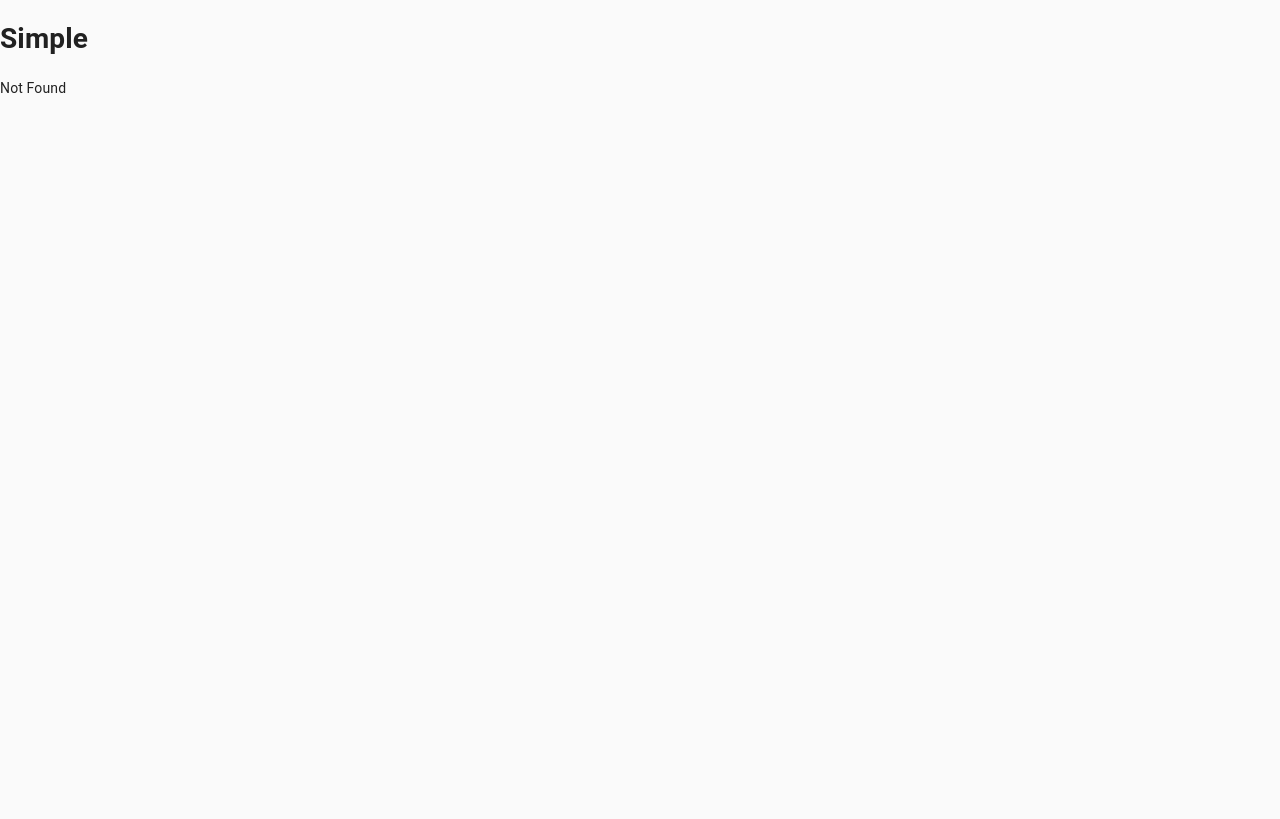
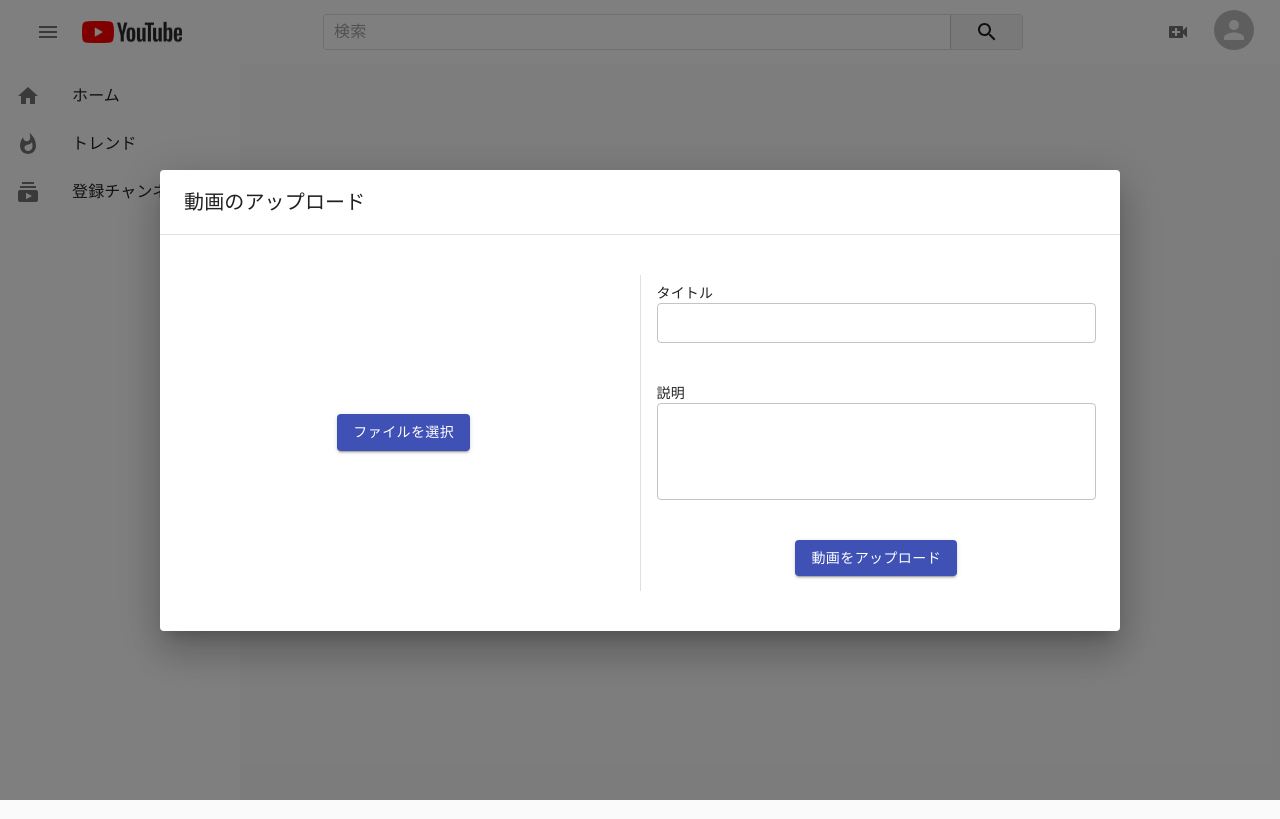
Before and after one commit to rysk1013/reactbootcamp-youtube, a React (Create React App) app: page /upload in a window 1280 px wide. Before the commit this address led to /404. Built offline with nearby package versions, Linux system fonts and the light colour scheme.

Commit message:
add:動画アップロード画面作成

```diff
--- /dev/null
+++ b/src/pages/Upload/UploadForm/index.tsx
@@ -0,0 +1,45 @@
+// src/pages/Upload/UploadForm/index.tsx
+
+import { Button, TextField, Typography } from "@material-ui/core";
+
+// スタイルimport
+import useStyles from "./style";
+
+export const UploadForm = () => {
+  // スタイル生成
+  const styles = useStyles();
+  return (
+    <>
+      {/*
+        スタイル適用
+      */}
+      <label className={styles.label}>
+        <Typography variant="body2">タイトル</Typography>
+        <TextField size="small" fullWidth variant="outlined" />
+      </label>
+
+      {/*
+        スタイル適用
+      */}
+      <label className={styles.label}>
+        <Typography variant="body2">説明</Typography>
+        <TextField
+          size="small"
+          fullWidth
+          variant="outlined"
+          multiline
+          rows={4}
+        />
+      </label>
+
+      {/*
+        スタイル適用
+      */}
+      <div className={styles.butotn}>
+        <Button variant="contained" color="primary">
+          動画をアップロード
+        </Button>
+      </div>
+    </>
+  );
+};
--- /dev/null
+++ b/src/pages/Upload/UploadForm/style.ts
@@ -0,0 +1,15 @@
+// src/pages/Upload/UploadForm/style.tsを作成
+// style.tsのコード
+
+import { makeStyles } from "@material-ui/core";
+
+export default makeStyles({
+  label: {
+    display: "block",
+    paddingBottom: 40,
+  },
+  butotn: {
+    display: "flex",
+    justifyContent: "center",
+  },
+});
--- /dev/null
+++ b/src/pages/Upload/VideoSelector/index.tsx
@@ -0,0 +1,116 @@
+// src/pages/Upload/VideoSelector/index.tsx
+
+import { Button, CardMedia, Grid, Typography } from "@material-ui/core";
+
+import { useState, useRef, ChangeEvent, useEffect } from "react";
+
+// スタイルimport
+import useStyles from "./style";
+
+export const VideoSelect = () => {
+  // スタイル生成
+  const styles = useStyles();
+
+  const [file, setFile] = useState<File>();
+  const [videoURL, setVideoURL] = useState<string>();
+
+
+  // 追加
+  // サムネイルの画像URLを格納する配列state
+  const [thumbnailURLs, setThumbnailURLs] = useState<string[]>([]);
+
+  // サムネイルを生成する関数
+  const createThumbnail = (videoRefURL: string) => {
+    // サムネイル生成のための準備
+    // canvasタグを使って、<video>のビューを転写する
+    // 詳しく知りたい方はhttps://shanabrian.com/web/javascript/canvas-image.php
+    const video = document.createElement("video");
+    const canvas = document.createElement("canvas");
+    const context = canvas.getContext("2d");
+
+
+    // <video>の動画の読み込みが終わったら、<canvas>に<video>と同じサイズにリサイズ
+    video.onloadeddata = () => {
+      canvas.width = video.videoWidth;
+      canvas.height = video.videoHeight;
+      video.currentTime = 0;
+    };
+
+    // video.currentTime が変更されるたびに呼び出される関数(onseeked)を指定する
+    // video.currentTimeの時のvideoのビュー表示を<canvas>に転写して画像を生成
+    // video.currentTime が動画の最後になるまで繰り返す
+    video.onseeked = () => {
+      if (video.currentTime >= video.duration || !context) return;
+
+      //  <video>のビューを<canvas>に転写
+      context.drawImage(video, 0, 0);
+
+      // 配列のstateを更新する
+      // prev: 変更前のstateの値
+      // [...prev,canvas.toDataURL("image/jpeg")]
+      // →以前のstateを値を保ちつつ、新しい値を配列に挿入している
+      // イメージとしては、array.append(value)
+      // 詳しくは：https://zenn.dev/gunners6518/articles/4c06488cfa402e
+      setThumbnailURLs((prev) => [...prev, canvas.toDataURL("image/jpeg")]);
+      video.currentTime += Math.ceil(video.duration / 3);
+    };
+
+    // 動画の読み込み
+    video.src = videoRefURL;
+    video.load();
+  };
+
+
+  const selectedFile = (event: ChangeEvent<HTMLInputElement>) => {
+    if (event.currentTarget.files?.length) {
+      setFile(event.currentTarget.files[0]);
+    }
+  };
+  const inputRef = useRef<HTMLInputElement>(null);
+  const handleClick = () => {
+    inputRef.current?.click();
+  };
+  useEffect(() => {
+    if (file) {
+
+      // 追加
+      // videoURLをsetVideoURLとcreateThumbnailにそれぞれ渡す
+      const videoURL = URL.createObjectURL(file);
+      setVideoURL(videoURL);
+      createThumbnail(videoURL);
+    }
+
+  }, [file]);
+
+  return (
+    // スタイリング適用
+    <div className={styles.root}>
+
+
+      {videoURL && (
+        <div className={styles.full}>
+          <CardMedia component="video" src={videoURL} controls />
+
+          {/* スタイリング適用 */}
+          <Typography className={styles.textPadding}>サムネイル</Typography>
+
+          {/* スタイリング適用 */}
+          <Grid container spacing={2} className={styles.thumbnailContent}>
+            {thumbnailURLs.map((url) => {
+              return (
+                <Grid item xs={4}>
+                  <CardMedia image={url} style={{ paddingTop: "56.25%" }} />
+                </Grid>
+              );
+            })}
+          </Grid>
+        </div>
+      )}
+
+      <input type="file" hidden ref={inputRef} onChange={selectedFile} />
+
+      {/* ボタンのスタイルを調整 */}
+      {!videoURL && <Button  variant="contained" color="primary"  onClick={handleClick}>ファイルを選択</Button>}
+    </div>
+  );
+};
--- /dev/null
+++ b/src/pages/Upload/VideoSelector/style.ts
@@ -0,0 +1,21 @@
+// pages/Upload/VideoSelector/style.ts
+import { makeStyles } from "@material-ui/core";
+
+export default makeStyles({
+  root: {
+    display: "flex",
+    minHeight: 300,
+    justifyContent: "center",
+    alignItems: "center",
+  },
+  textPadding: {
+    paddingTop: 20,
+    paddingBottom: 10,
+  },
+  thumbnailContent: {
+    paddingBottom: 30,
+  },
+  full: {
+    width: "100%",
+  },
+});
--- /dev/null
+++ b/src/pages/Upload/index.tsx
@@ -0,0 +1,41 @@
+// src/pages/Upload/index.tsx
+
+import {
+  Dialog,
+  DialogTitle,
+  DialogContent,
+  Grid,
+  Divider,
+} from "@material-ui/core";
+import { UploadForm } from "./UploadForm";
+import { VideoSelect } from "./VideoSelector";
+
+// import
+import useStyles from "./style";
+
+export const Upload = () => {
+
+  // スタイル生成
+  const styles = useStyles();
+  return (
+    <Dialog fullWidth={true} maxWidth="md" open={true}>
+      <DialogTitle>動画のアップロード</DialogTitle>
+      <Divider />
+
+      {/*
+        スタイルを適用
+      */}
+      <DialogContent className={styles.body}>
+        <Grid container spacing={4}>
+          <Grid xs item>
+            <VideoSelect />
+          </Grid>
+          <Divider orientation="vertical" flexItem />
+          <Grid xs item>
+            <UploadForm />
+          </Grid>
+        </Grid>
+      </DialogContent>
+    </Dialog>
+  );
+};
--- /dev/null
+++ b/src/pages/Upload/style.ts
@@ -0,0 +1,10 @@
+// src/pages/Upload/style.ts
+
+import { makeStyles } from "@material-ui/core";
+
+export default makeStyles({
+  body: {
+    marginTop: 40,
+    marginBottom: 40,
+  },
+});
```
Also changed, not shown: src/Route.tsx (+8 -6 lines).
